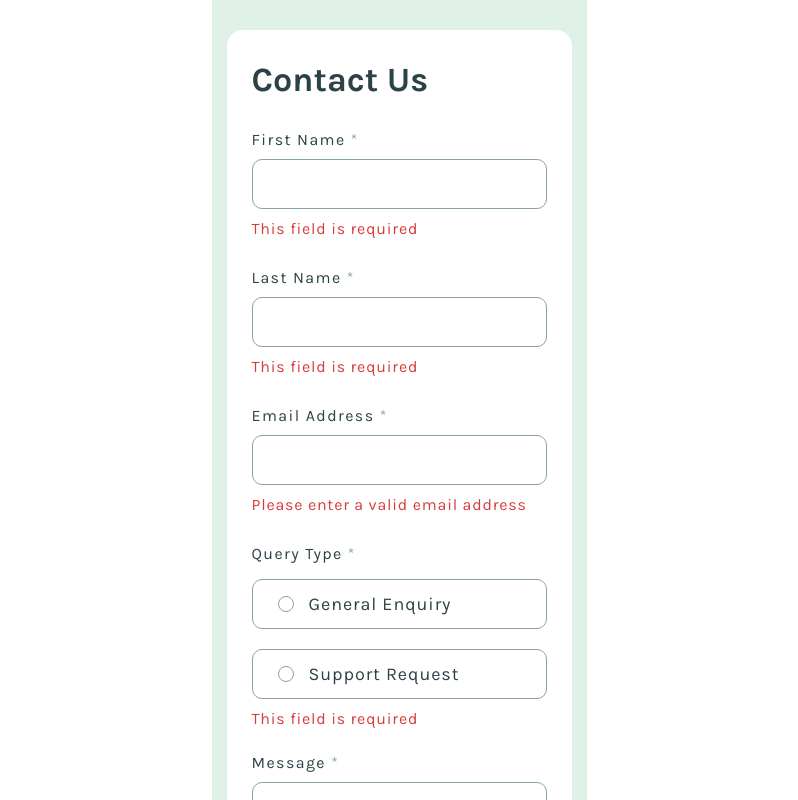
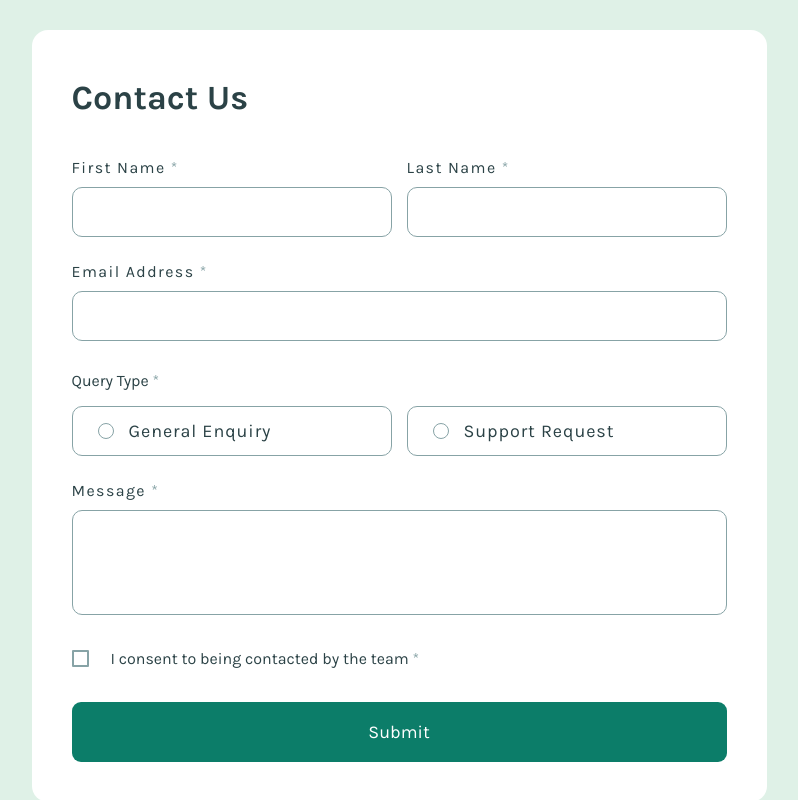
Before and after one commit to MarceCeru/ContactForm, a React (Vite) app: page / in a window 1280 px wide. Shown: the top 800 px of the page, without its empty margins (241-1039 px from the left). Built offline with nearby package versions, Linux system fonts and the light colour scheme.

Commit message:
Final html y css

```diff
--- a/src/components/Button.css
+++ b/src/components/Button.css
@@ -1,12 +1,17 @@
 button {
     width: 295px;
     height: 60px;
-    border-radius: 10px;
+    border-radius: 9px;
     background-color: var(--Green-600);
     border: none;
     margin-top: 45px;
     color: var(--White);
     font-size: 18px;
+
+    @media(min-width: 850px){
+        width: 655px;
+        margin-top: 35px;
+    }
 
 
 }
--- a/src/components/Card.css
+++ b/src/components/Card.css
@@ -5,6 +5,13 @@
     margin-left: auto;
     padding: 30px 25px 25px 25px;
     border-radius: 16px;
+
+    @media (min-width: 850px) {
+        width: 735px;
+        margin-right: auto;
+        margin-right: auto;
+        padding: 48px 40px 40px 40px;
+    }
 }
 
 h1 {
@@ -13,4 +20,43 @@ h1 {
     color: var(--Grey-900);
     margin-bottom: 30px;
 
+    @media(min-width: 850px){
+        margin-bottom: 15px;
+    }
+
 }
+
+section {
+    @media (min-width: 850px) {
+        display: flex;
+        justify-content: space-between;
+    }
+}
+
+
+.name {
+    margin-top: 30px;
+    margin-bottom: 16px;
+    color: var(--Grey-900);
+
+    .span {
+        color: var(--Grey-500);
+    }
+}
+
+
+.radio {
+    @media (min-width: 850px) {
+        display: flex;
+        justify-content: space-between;
+    }
+}
+
+.radio-error {
+    color: var(--Red);
+    display: none;
+    margin-top: 20px;
+    margin-bottom: 30px;
+    letter-spacing: 0.6px;
+
+}
--- a/src/components/Card.jsx
+++ b/src/components/Card.jsx
@@ -9,13 +9,18 @@ export const Card = () => {
     return (
         < div className="card" >
             <h1>Contact Us</h1>
-            <Input name="First Name" error="This field is required" tipo="text" ast="  *" />
-            <Input name="Last Name" error="This field is required" tipo="text" ast="  *" />
+            <section>
+                <Input name="First Name" error="This field is required" tipo="text" ast="  *" />
+                <Input name="Last Name" error="This field is required" tipo="text" ast="  *" />
+            </section>
             <Input name="Email Address" error="Please enter a valid email address" tipo="email" ast=" *" />
-            <InputRadio name="Query Type" ast="  *" option="General Enquiry" />
-            <InputRadio option="Support Request" error="
-             This field is required"/>
-            <Input name=" Message" tipo='text' ast="  *" height='240px' error="This field is required" />
+            <p className='name'>Query Type<span className='span'> *</span></p>
+            <div className='radio'>
+                <InputRadio option="General Enquiry" />
+                <InputRadio option="Support Request" />
+            </div>
+            <p className='radio-error'>Please select a Query Type</p>
+            <Input name=" Message" tipo='text' id="especial" ast="  *" height='240px' error="This field is required" />
             <InputCheckbox />
             <Button />
         </div >
--- a/src/components/Input-checkbox.css
+++ b/src/components/Input-checkbox.css
@@ -1,6 +1,11 @@
 .checkbox {
     display: flex;
     align-items: center;
+    margin-top: 40px;
+
+    @media(min-width: 850px) {
+        margin-top: 35px;
+    }
 
     :hover {
         cursor: pointer;
@@ -11,12 +16,15 @@
         width: 17px;
         height: 17px;
         border-radius: 1px;
+        background-image: url(../assets/images/icon-checkbox-check.svg);
+        background-size: 14px;
+        background-position: center;
+        background: none;
     }
 
     input {
         width: 16px;
         display: none;
-
     }
 
 
@@ -25,6 +33,14 @@
         color: var(--Grey-900);
         line-height: 20px;
         margin-left: 22px;
+        margin-top: auto;
+        margin-bottom: auto;
+
+        @media(min-width: 850px) {
+            position: relative;
+            width: 400px;
+            line-height: 10px;
+        }
 
         span {
             color: var(--Grey-500);
@@ -35,7 +51,11 @@
 
 .error {
     color: var(--Red);
-    display: block;
+    display: none;
     margin-top: 10px;
     letter-spacing: 0.8px;
+
+    @media(min-width: 850px) {
+        margin-top: 0;
+    }
 }
--- a/src/components/Input-radio.css
+++ b/src/components/Input-radio.css
@@ -1,3 +1,5 @@
+
+
 .input-radio {
     font-size: 16px;
     font-weight: 400;
@@ -5,25 +7,16 @@
     letter-spacing: 1.4px;
     margin-top: 20px;
 
-    :hover{
+    @media(min-width: 850px){
+        margin-top: 0;
+    }
+
+    :hover {
         cursor: pointer;
     }
 
-    .radio-error {
-        color: var(--Red);
-        display: block;
-        margin-top: 10px;
-        letter-spacing: 0.8px;
-    }
 }
 
-.name {
-    margin-bottom: 16px;
-
-    .span {
-        color: var(--Grey-500);
-    }
-}
 
 .options {
     display: inline-block;
@@ -34,7 +27,10 @@
     display: flex;
     align-items: center;
     padding-left: 25px;
-    margin-top: 1px;
+
+    @media(min-width: 850px){
+        width: 320px;
+    }
 
 
     .circle {
@@ -47,7 +43,7 @@
         align-items: center;
     }
 
-    img{
+    img {
         display: none;
         width: 16px;
     }
--- a/src/components/Input.css
+++ b/src/components/Input.css
@@ -6,18 +6,37 @@
     margin-top: 25px;
     margin-bottom: 30px;
 
-    :hover {
-        cursor: pointer;
+    @media(min-width:850px) {
+        margin-bottom: 0;
     }
+
+    .error {
+        color: var(--Red);
+        display: none;
+        margin-top: 10px;
+        letter-spacing: 0.8px;
+    }
+
+    @media (min-width:850px) {
+        margin-top: 0;
+    }
+
+
+}
+
+
 
 p {
     margin-bottom: 10px;
+
+    @media(min-width:850px) {
+        margin-top: 25px;
+    }
 
     .span {
         color: var(--Grey-500);
     }
 }
-
 
 label {
     display: flex;
@@ -28,9 +47,17 @@
         height: 50px;
         border-radius: 10px;
         border: 1px solid var(--Grey-500);
+
+        @media (min-width: 850px) {
+            width: 320px;
+        }
     }
 
-        .checkbox{
+    input[type='email'] {
+        width: 655px;
+    }
+
+    .checkbox {
         display: none;
     }
 
@@ -45,12 +72,19 @@
         border-radius: 50%;
     }
 
+    :hover {
+        cursor: pointer;
     }
 
-    .error {
-        color: var(--Red);
-        display: block;
-        margin-top: 10px;
-        letter-spacing: 0.8px;
 }
+
+
+
+@media (min-width:850px) {
+
+    #especial {
+        width: 655px;
+        height: 105px !important;
     }
+
+}
--- a/src/components/Input.jsx
+++ b/src/components/Input.jsx
@@ -1,12 +1,12 @@
 
 import './Input.css'
 
-export const Input = ({ name, error, tipo, ast, height='50px' }) => {
+export const Input = ({ name, error, tipo, ast, height='50px', id='e'}) => {
     return (
         <div className="input">
             <p>{name}<span className='span'>{ast}</span></p>
             <label className='label'>
-                <input style={{height}} type={tipo} />
+                <input style={{height}} type={tipo} id={id} />
             </label>
             <p className='error'>{error}</p>
         </div>
--- a/src/components/Main-component.css
+++ b/src/components/Main-component.css
@@ -5,4 +5,8 @@
     background-color: var(--Green-200);
     margin-left: auto;
     margin-right: auto;
+
+    @media (min-width: 850px){
+        width: 100%;
+    }
 }
--- a/src/components/input-checkbox.jsx
+++ b/src/components/input-checkbox.jsx
@@ -6,7 +6,7 @@ export const InputCheckbox = () => {
         <>
             <label className="checkbox">
                 <label className='check-style'><input type="checkbox" /></label>
-                <p>I consent to being contacted by the team<span> *</span></p>
+                <p>I consent to being contacted by the team<span>  *</span></p>
             </label>
             <p className='error'>  To submit this form, please consent to being contacted</p>
         </>
--- a/src/components/input-radio.jsx
+++ b/src/components/input-radio.jsx
@@ -2,16 +2,16 @@
 import './Input-radio.css'
 import imagen from '../assets/images/icon-radio-selected.svg'
 
-export const InputRadio = ({ name, ast, option, error}) => {
+export const InputRadio = ({option, error }) => {
     return (
             <div className='input-radio'>
-            <p className='name'>{name}<span className='span'>{ast}</span></p>
                 <label className='options'>
                     <span className='circle'><img src={imagen} /></span>
                     <input type="radio" />
                     <span className='option-name'>{option}</span>
                 </label>
-            <p className='radio-error'>{error}</p>
             </div>
+
+
     )
 }
```
Lines whose indentation alone changed are shown as unchanged.
